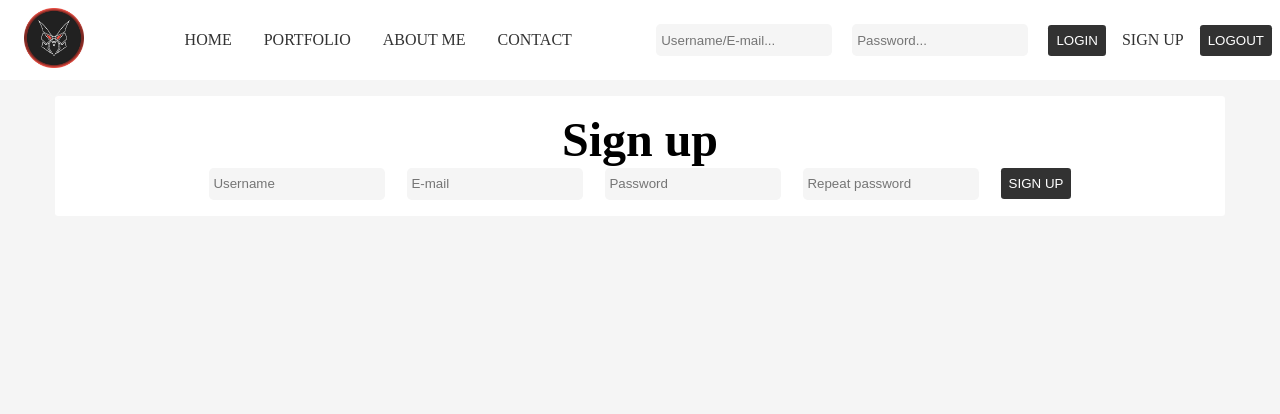
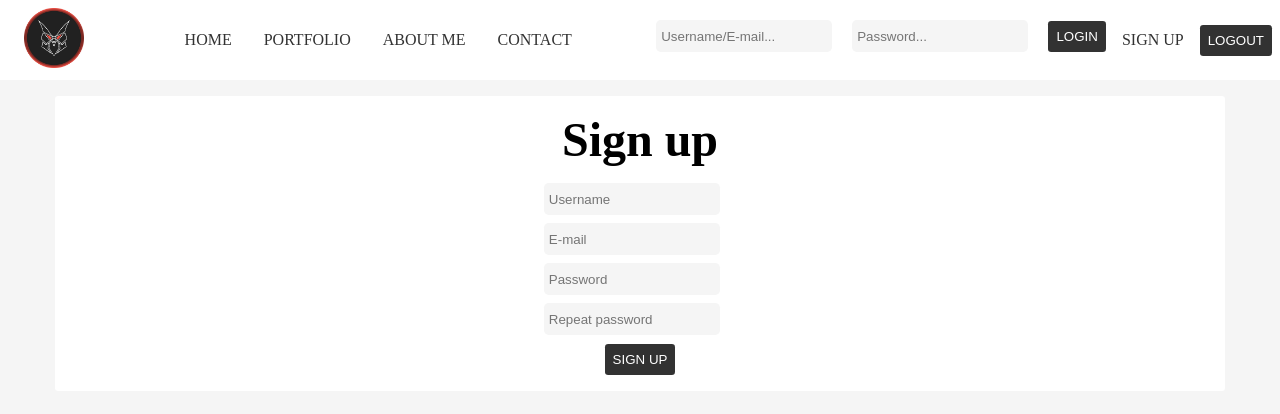
Before and after one commit to eljefe213/Login_system-PHP, a PHP site: page /signup.php in a window 1280 px wide. Shown: the top 414 px of the page. Run offline with PHP 8.4, Linux system fonts and the light colour scheme.

Commit message:
html css

```diff
--- a/signup.php
+++ b/signup.php
@@ -3,15 +3,27 @@ require "header.php";
 ?>
 
 <main>
-    <h1>Sign up</h1>
+    <div class="signup-container">
+        <h1 class="signup-title">Sign up</h1>
         <form class="form-signup" action="includes/signup.inc.php" method="post">
+            <div>
                 <input type="text" name="uid" placeholder="Username">
+            </div>
+            <div>
                 <input type="text" name="mail" placeholder="E-mail">
+            </div>
+            <div>
                 <input type="password" name="pwd" placeholder="Password">
+            </div>
+            <div>
                 <input type="password" name="pwd-repeat" placeholder="Repeat password">
+            </div>
             <button type="submit" name="signup-submit">Sign up</button>
         </form>
+    </div>
 </main>
+
+
 
 <?php
 require "footer.php";
--- a/style.css
+++ b/style.css
@@ -65,6 +65,7 @@ input[type="password"] {
   border: none;
   border-radius: 0.3rem;
   margin-right: 1rem;
+  margin-bottom: 0.5rem;
 }
 
 main {
@@ -74,6 +75,19 @@ main {
   text-align: center;
   font-size: 1.5rem;
   border-radius: 0.2rem;
+  display: flex;
+  justify-content: center;
+  align-items: center; /* Ajout de cette ligne */
+}
+
+.signup-container {
+  display: flex !important;
+  flex-direction: column !important;
+  align-items: center !important;
+}
+
+.signup-title {
+  margin-bottom: 1rem;
 }
 
 div {
```
Lines whose indentation alone changed are shown as unchanged.
